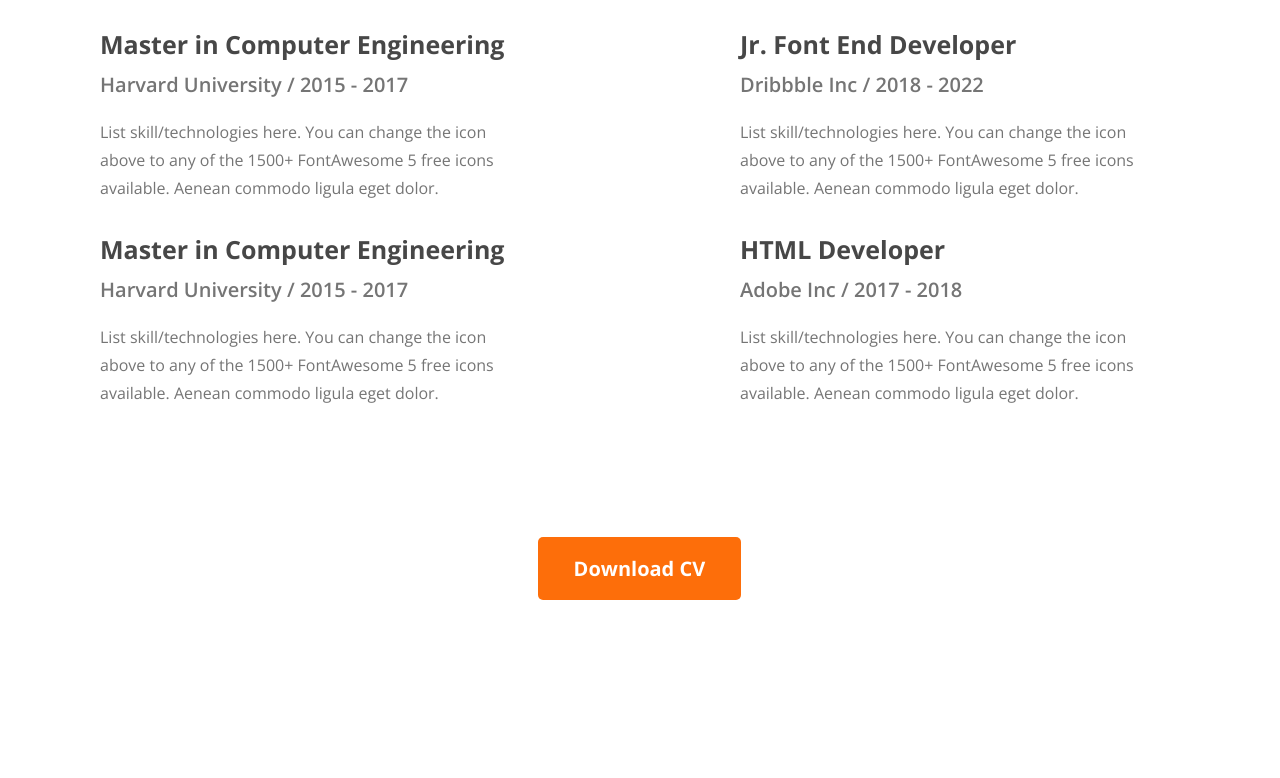
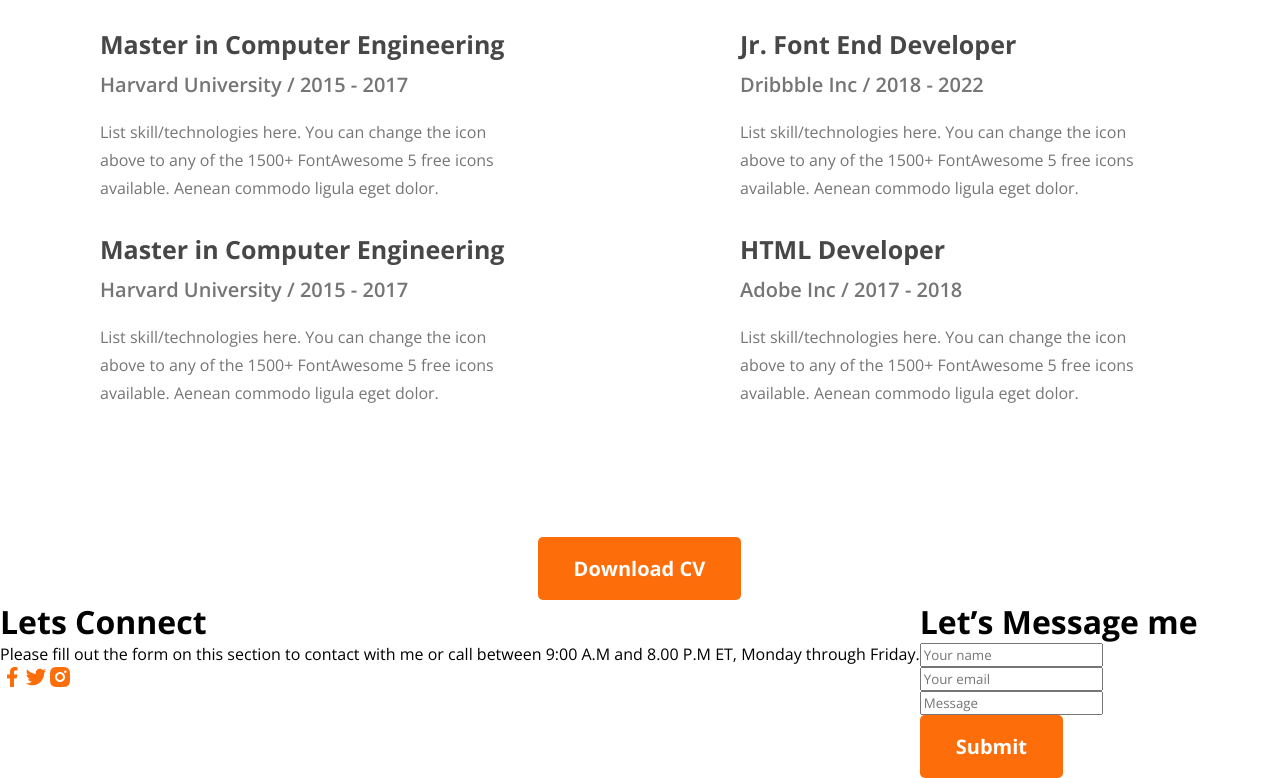
Before and after one commit to mdnazmusakib/EDGE-CBI-030, a plain HTML site: page index.html in a window 1280 px wide. Shown: the part 2959-3737 px from the top of the page. Before the commit the page ends 3559 px from the top, so only its background shows below. Drawn offline with nearby package versions, Linux system fonts and the light colour scheme.

Commit message:
footer added but not complete

```diff
--- a/index.html
+++ b/index.html
@@ -155,5 +155,35 @@
         <button class="btn-sum">Download CV</button>
     </section>
 
+
+    <footer>
+        <div class="footer">
+            <div class="connect">
+                <h1 class="connect-text">Lets Connect</h1>
+                <p class="connect-desc">Please fill out the form on this section to contact with me or call between 9:00 A.M and 8.00 P.M ET, Monday through Friday.</p>
+                <div class="s-img">
+                    <div class="ss-img">
+                        <img src="images/icons/facebook.png" alt="facebook">
+                    </div>
+                    <div class="ss-img">
+                        <img src="images/icons/twitter.png" alt="twitter">
+                    </div>
+                    <div class="ss-img">
+                        <img src="images/icons/insta.png" alt="instagram">
+                    </div>
+                </div>
+            </div>
+            <div class="message">
+                <h1 class="message-title">Let’s Message me</h1>
+                <form action="">
+                    <input type="text" name="" id="" placeholder="Your name"><br>
+                    <input type="email" name="" id="" placeholder="Your email"><br>
+                    <input type="text" name="" id="" placeholder="Message"><br>
+                    <button class="btn-primary">Submit</button><br>
+                </form>
+            </div>
+        </div>
+    </footer>
+
 </body>
 </html>
--- a/style.css
+++ b/style.css
@@ -249,3 +249,14 @@ font-weight: 400;
 line-height: 28px;
 margin-bottom: 30px;
 }
+
+/* summary ends  */
+
+/* footer starts */
+
+.footer{
+    display: flex;
+}
+.s-img{
+    display: flex;
+}
```
